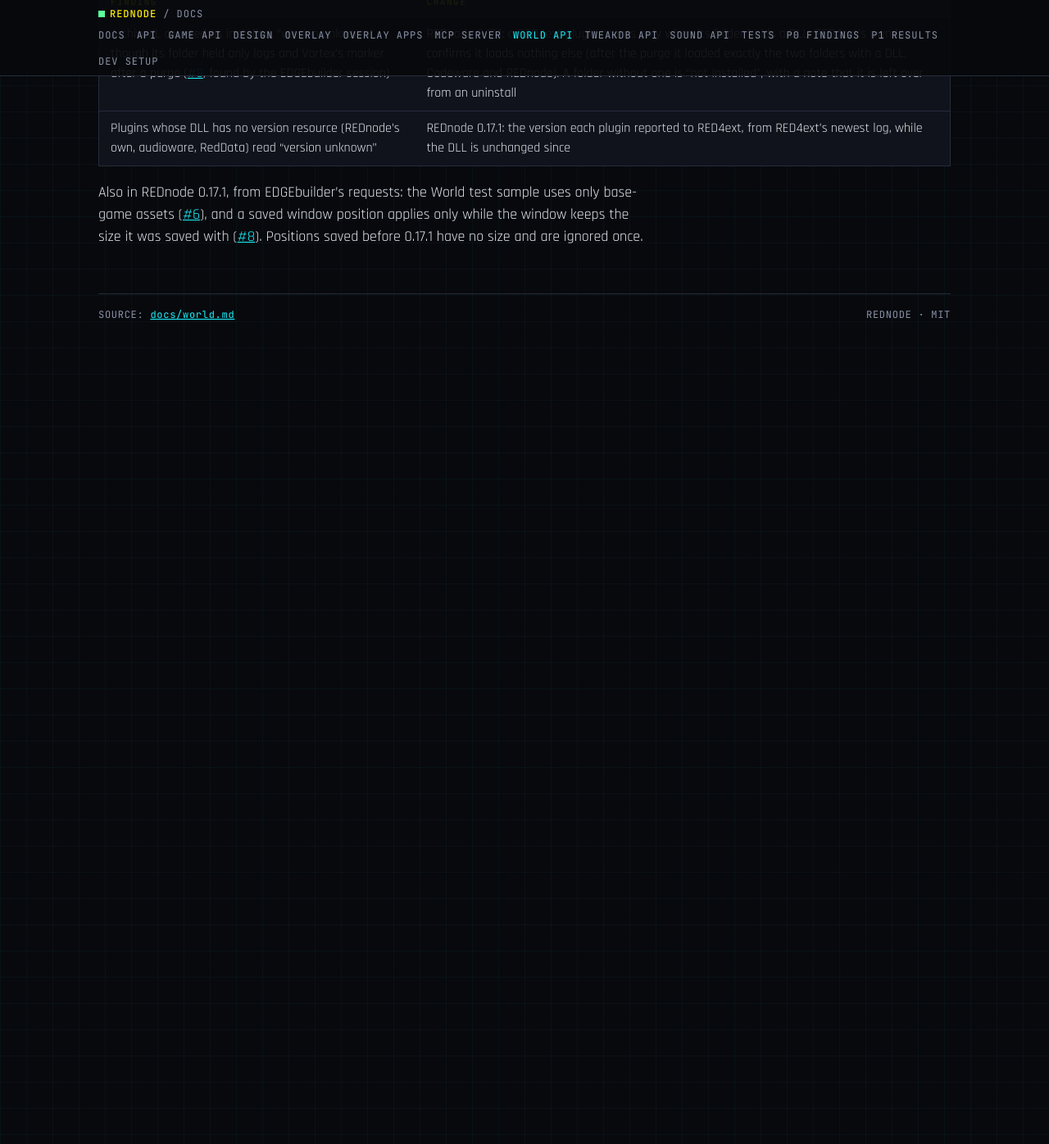
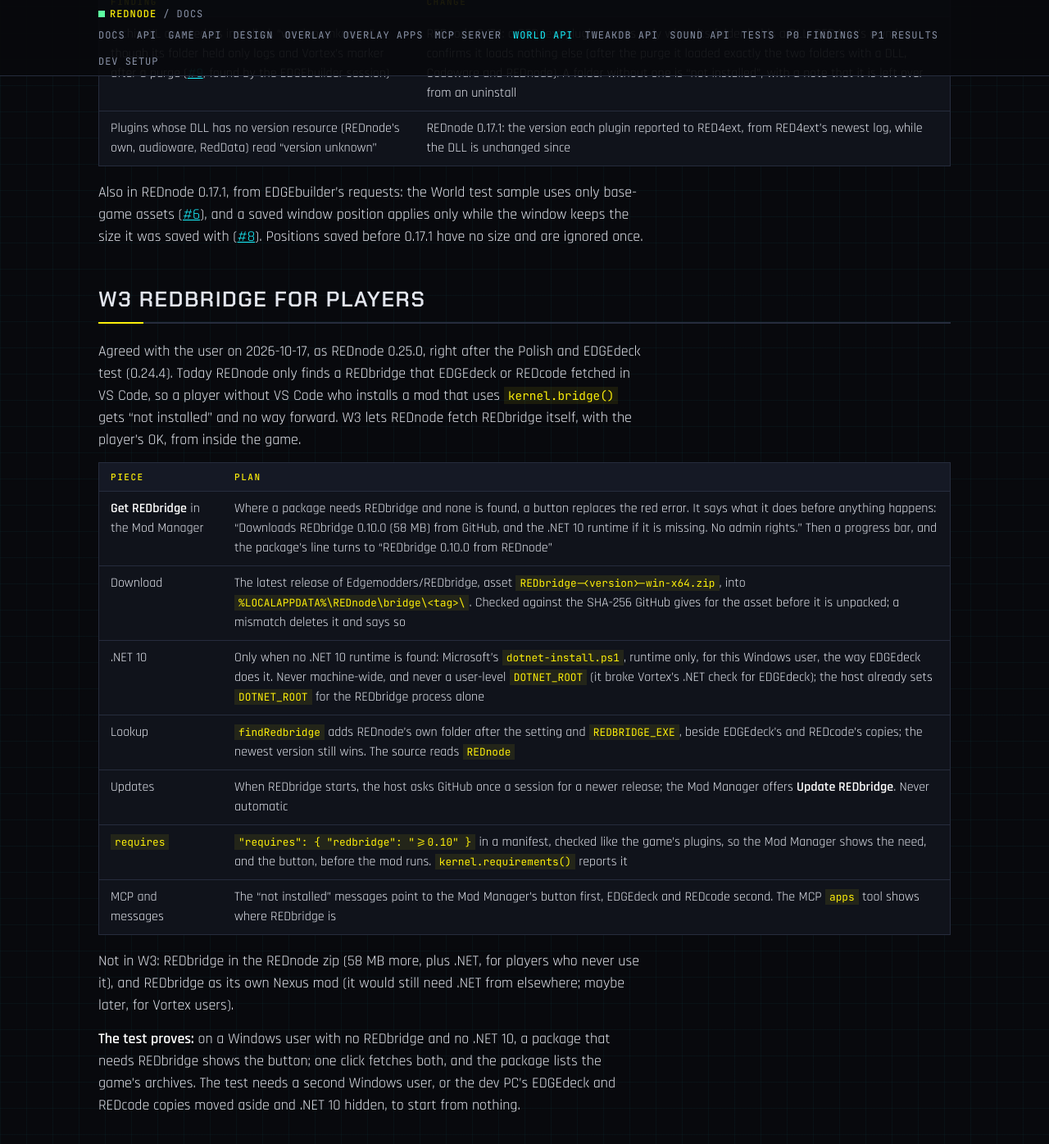
Before and after one commit to CyberbuildsAI/REDnode, a Jekyll site: the page built from docs/world.md, in a window 1280 px wide and 1400 px high, scrolled down 6776 px. Shown: the top 1396 px of the window at 82% size. Built offline with Jekyll 4.4.1, drawn with Linux system fonts in a browser that asks for light colours; our own code applies the rules of GitHub Pages for plain Markdown files; before the commit the page ends 7233 px from its top, so only the background shows below that.

Commit message:
W3 REDbridge for players: the plan, after the Polish and EDGEdeck test
A player without VS Code has no way to get REDbridge. W3 (REDnode 0.25.0)
adds Get REDbridge to the Mod Manager: REDbridge from its GitHub release
and .NET 10 for the Windows user, with the player's OK.

Co-Authored-By: Claude Opus 5.5 <noreply@anthropic.com>

```diff
--- a/docs/world.md
+++ b/docs/world.md
@@ -126,3 +126,22 @@ Use the **Test timer**: Start, then Mark after each step.
 | Plugins whose DLL has no version resource (REDnode's own, audioware, RedData) read "version unknown" | REDnode 0.17.1: the version each plugin reported to RED4ext, from RED4ext's newest log, while the DLL is unchanged since |
 
 Also in REDnode 0.17.1, from EDGEbuilder's requests: the World test sample uses only base-game assets ([#6](https://github.com/Edgemodders/REDnode/issues/6)), and a saved window position applies only while the window keeps the size it was saved with ([#8](https://github.com/Edgemodders/REDnode/issues/8)). Positions saved before 0.17.1 have no size and are ignored once.
+
+
+## W3 REDbridge for players
+
+Agreed with the user on 2026-10-17, as REDnode 0.25.0, right after the Polish and EDGEdeck test (0.24.4). Today REDnode only finds a REDbridge that EDGEdeck or REDcode fetched in VS Code, so a player without VS Code who installs a mod that uses `kernel.bridge()` gets "not installed" and no way forward. W3 lets REDnode fetch REDbridge itself, with the player's OK, from inside the game.
+
+| Piece | Plan |
+|---|---|
+| **Get REDbridge** in the Mod Manager | Where a package needs REDbridge and none is found, a button replaces the red error. It says what it does before anything happens: "Downloads REDbridge 0.10.0 (58 MB) from GitHub, and the .NET 10 runtime if it is missing. No admin rights." Then a progress bar, and the package's line turns to "REDbridge 0.10.0 from REDnode" |
+| Download | The latest release of Edgemodders/REDbridge, asset `REDbridge-<version>-win-x64.zip`, into `%LOCALAPPDATA%\REDnode\bridge\<tag>\`. Checked against the SHA-256 GitHub gives for the asset before it is unpacked; a mismatch deletes it and says so |
+| .NET 10 | Only when no .NET 10 runtime is found: Microsoft's `dotnet-install.ps1`, runtime only, for this Windows user, the way EDGEdeck does it. Never machine-wide, and never a user-level `DOTNET_ROOT` (it broke Vortex's .NET check for EDGEdeck); the host already sets `DOTNET_ROOT` for the REDbridge process alone |
+| Lookup | `findRedbridge` adds REDnode's own folder after the setting and `REDBRIDGE_EXE`, beside EDGEdeck's and REDcode's copies; the newest version still wins. The source reads `REDnode` |
+| Updates | When REDbridge starts, the host asks GitHub once a session for a newer release; the Mod Manager offers **Update REDbridge**. Never automatic |
+| `requires` | `"requires": { "redbridge": ">=0.10" }` in a manifest, checked like the game's plugins, so the Mod Manager shows the need, and the button, before the mod runs. `kernel.requirements()` reports it |
+| MCP and messages | The "not installed" messages point to the Mod Manager's button first, EDGEdeck and REDcode second. The MCP `apps` tool shows where REDbridge is |
+
+Not in W3: REDbridge in the REDnode zip (58 MB more, plus .NET, for players who never use it), and REDbridge as its own Nexus mod (it would still need .NET from elsewhere; maybe later, for Vortex users).
+
+**The test proves:** on a Windows user with no REDbridge and no .NET 10, a package that needs REDbridge shows the button; one click fetches both, and the package lists the game's archives. The test needs a second Windows user, or the dev PC's EDGEdeck and REDcode copies moved aside and .NET 10 hidden, to start from nothing.
```
Also changed, not shown: CLAUDE.md (+1 -1 lines), docs/index.md (+1 -1 lines).
